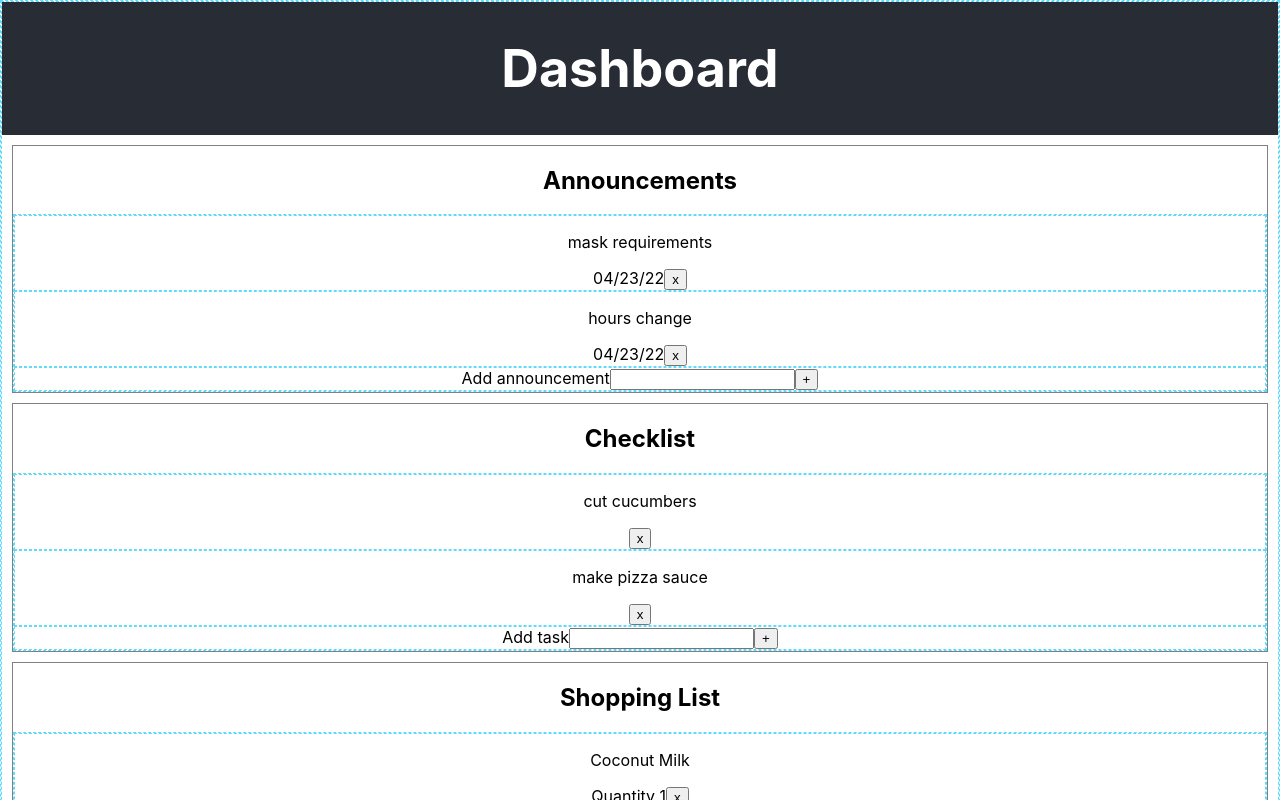
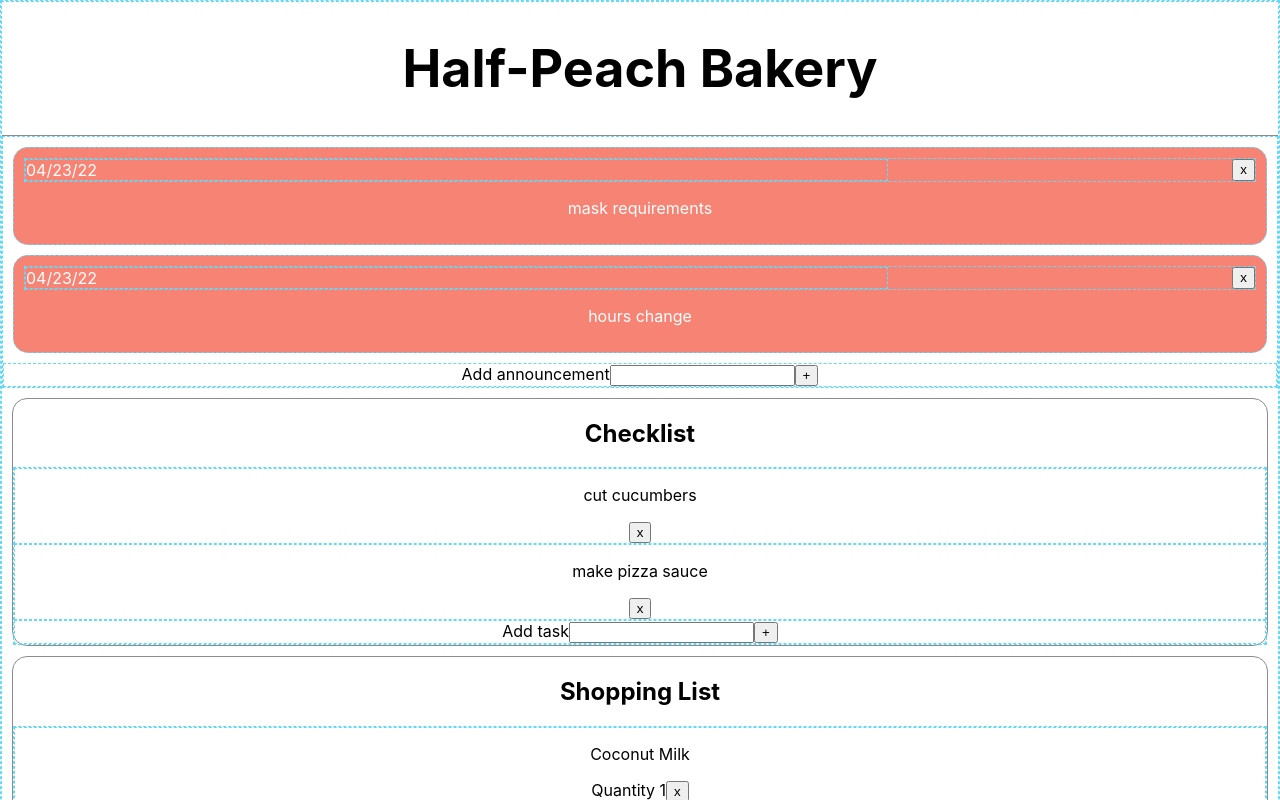
Before and after one commit to tinaxgao/planner, a React (Create React App) app: page / in a window 1280 px wide. Shown: the top 800 px of the page. Built offline with nearby package versions, Linux system fonts and the light colour scheme.

Commit message:
Announcements styling

```diff
--- a/src/App.css
+++ b/src/App.css
@@ -2,27 +2,18 @@
   text-align: center;
 }
 
-.App-logo {
-  height: 40vmin;
-  pointer-events: none;
-}
-
 .App-header {
-  background-color: #282c34;
   display: flex;
   flex-direction: column;
   align-items: center;
   justify-content: center;
   font-size: calc(10px + 2vmin);
-  color: white;
-}
-
-.App-link {
-  color: #61dafb;
+  border-bottom: #8c8c8c solid .5px;
 }
 
 section {
-  border: 1px solid grey;
+  border: .5px solid #8c8c8c;
+  border-radius: 15px;
   margin: 10px;
 }
 
--- a/src/App.js
+++ b/src/App.js
@@ -7,11 +7,10 @@ function App() {
   return (
     <div className="App">
       <header className="App-header">
-        <h1>Dashboard</h1>
+        <h1>Half-Peach Bakery</h1>
       </header>
 
-      <section>
-        <h2>Announcements</h2><Announcements /></section>
+      <Announcements />
       <section><h2>Checklist</h2><Checklist /></section>
       <section><h2>Shopping List</h2><ShoppingList /></section>
 
--- /dev/null
+++ b/src/components/announcements/Announcements.css
@@ -0,0 +1,26 @@
+.announcement {
+    background-color: #F68373;
+    color: #fff;
+    padding: 10px;
+    border-radius: 15px;
+    margin: 10px;
+    display: flex;
+    flex-wrap: wrap;
+  }
+
+  .announcement div {
+    width: 100%;
+    display: flex;
+  }
+
+  .announcement p {
+    width: 100%;
+  }
+
+  .announcement button {
+    margin-left: auto;
+  }
+
+  #announce-date {
+    width: 70%;
+  }
--- a/src/components/announcements/Announcements.js
+++ b/src/components/announcements/Announcements.js
@@ -2,6 +2,7 @@ import React from "react";
 import { useSelector, useDispatch } from "react-redux";
 import { removeAnnouncement } from "./announcementsSlice";
 import AddAnnouncement from "./AddAnnouncement.js";
+import "./Announcements.css";
 
 const Announcements = () => {
   const dispatch = useDispatch();
@@ -9,9 +10,11 @@ const Announcements = () => {
   const announcements = useSelector((state) => state.announcements);
   const announcement = announcements.announcements.map((a) => (
     <div key={a.id} className="announcement">
+      <div>
+        <div id="announce-date">{a.date}</div>
+        <button onClick={() => dispatch(removeAnnouncement(a))}>x</button>
+      </div>
       <p>{a.content}</p>
-      {a.date}
-      <button onClick={() => dispatch(removeAnnouncement(a))}>x</button>
     </div>
   ));
 
```
